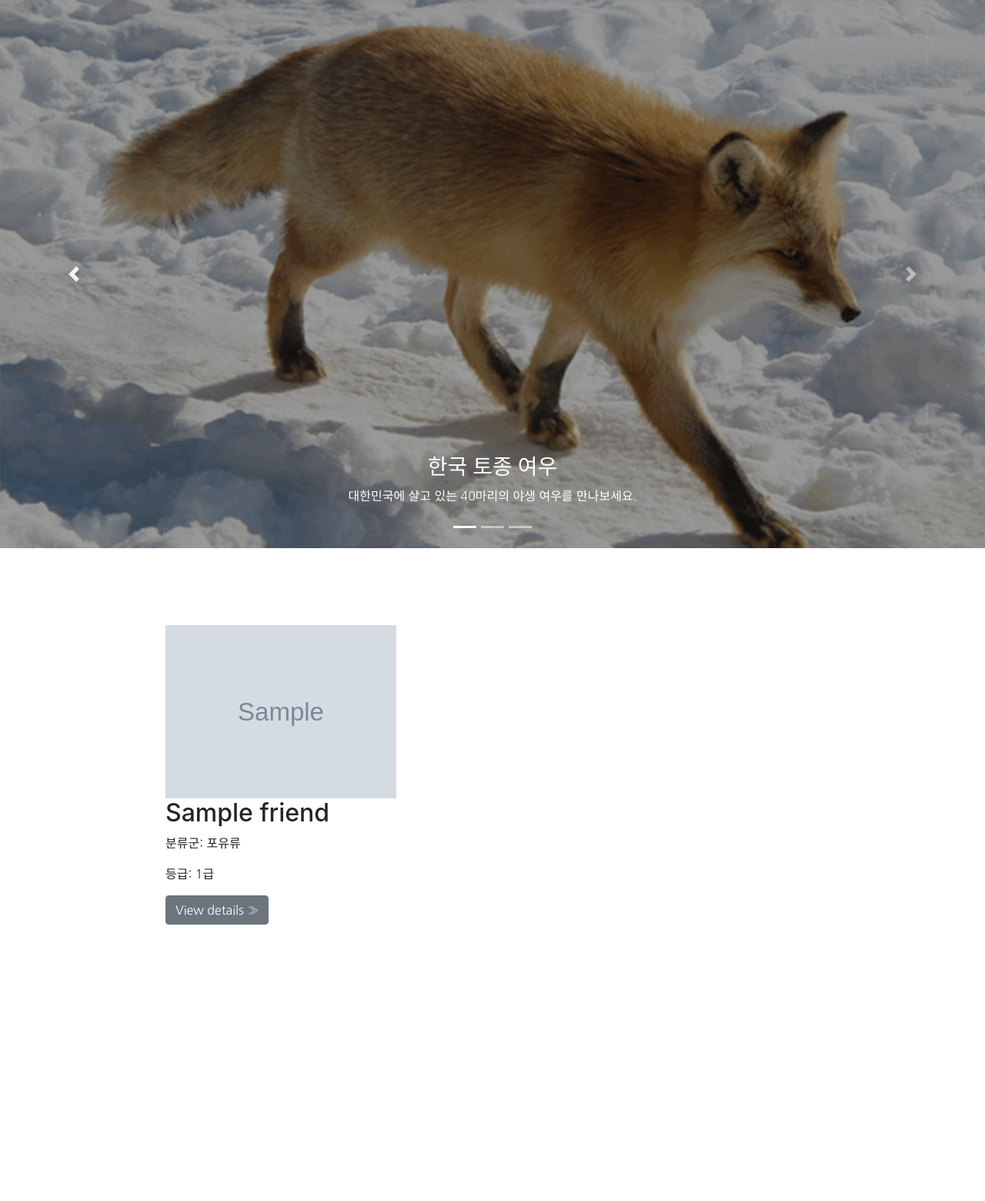
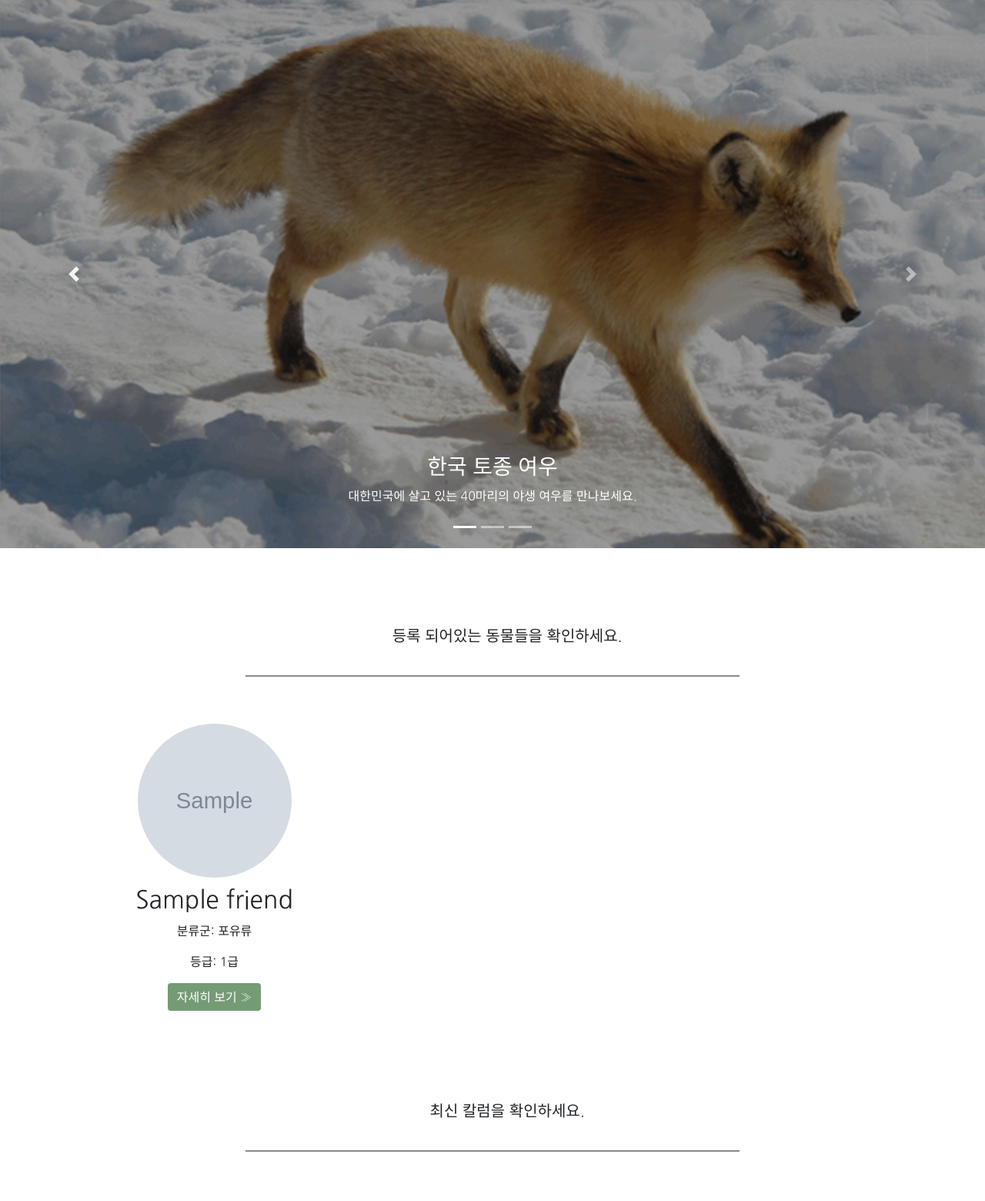
Before and after one commit to TrissieTheHuskyDev/Sumtangeot, a Django app: page / in a window 1280 px wide. Shown: the whole page at 77% size. Before the commit the page ends 1201 px from the top, so only its background shows below. Run offline with Django 3.2, Linux system fonts and the light colour scheme; tables that the repository leaves empty hold one stand-in row (values such as "Sample post"); grey boxes marked "Sample" are stand-in pictures; some libraries are stand-ins or nearby versions; some web fonts are replaced.

Commit message:
index.html

```diff
--- a/friends/static/css/index.css
+++ b/friends/static/css/index.css
@@ -1,4 +1,4 @@
-div>h3 {
+css div>h3 {
     font-family: 'Song Myung', serif;
 }
 
@@ -20,3 +20,52 @@ div>p {
     margin-top: 100px;
     margin-left: 200px;
 }
+
+#box {
+    width: 200px;
+    height: 200px;
+    object-fit: cover;
+    border-radius: 50%;
+    margin-bottom: 10px;
+    display: block;
+    margin-left: auto;
+    margin-right: auto;
+}
+
+p {
+    font-family: 'Nanum Gothic', sans-serif;
+    text-align: center;
+}
+
+h2 {
+    font-family: 'Nanum Gothic', sans-serif;
+    text-align: center;
+}
+
+hr {
+    width: 50%;
+    border: solid 1px;
+    border-color: #8c8b8b;
+    margin-bottom: -3%;
+    margin-top: 3%;
+}
+
+h5 {
+    font-family: 'Nanum Gothic', sans-serif;
+    margin-top: 8%;
+    text-align: center;
+    margin-left: 3%;
+}
+
+.col-lg-4 {
+    margin-left: -9%;
+}
+
+#buttoncolor {
+    background-color: #759B75;
+    border: none;
+}
+
+#hi {
+    margin-bottom: 5%;
+}
--- a/friends/templates/index.html
+++ b/friends/templates/index.html
@@ -72,21 +72,32 @@
       <span class="sr-only">Next</span>
     </a>
   </div>
-
+  <h5>등록 되어있는 동물들을 확인하세요.</h5>
+  <hr align="center">
   <!-- 멸종위기동물들 목록 -->
   <div class="row" id="cards">
     {% for friend in friend_list %}
     <div class="col-lg-4">
       <!-- 동물 이미지 -->
-      <img class="img-circle" src="{{ friend.image.url }}" alt="friend_image" style="max-width: 300px;">
+      <img id="box" src="{{ friend.image.url }}"  alt="friend_image">
       <h2>{{ friend.kor_name }}</h2>
       <p>분류군: {{ friend.group }}</p>
       <p>등급: {{ friend.level }}</p>
-      <p><a class=" btn btn-secondary" href="#" role="button">View details &raquo;</a></p>
+      <p><a class="btn btn-secondary" id = "buttoncolor" href="#" role="button">자세히 보기 &raquo;</a></p>
     </div><!-- /.col-lg-4 -->
     {% endfor %}
   </div><!-- /.row -->
-
+  <h5>최신 칼럼을 확인하세요.</h5>
+  <hr id = "hi" align="center">
+  <div class="row featurette">
+      <div class="col-md-7">
+      {% for column in columns%}
+      <img id="box" src="{{ column.image.url }}"  alt="column_image">
+        <h1> {{column.title}}</h1>
+        <p> {{column.created_at}}</p>
+        <p> {{column.content}}</p>
+      </div>
+      {% endfor %}
+    </div>
 </body>
-
 </html>
```
